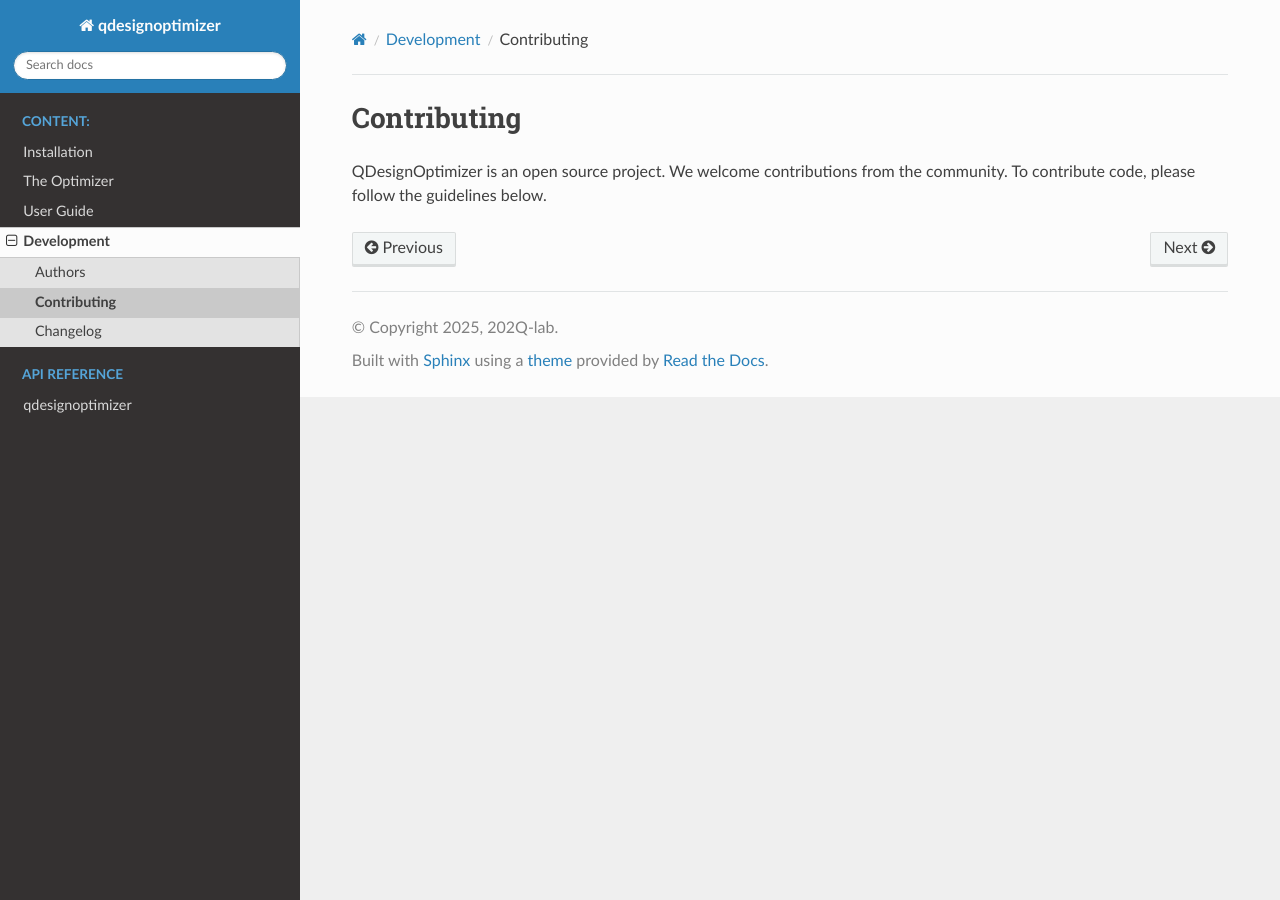
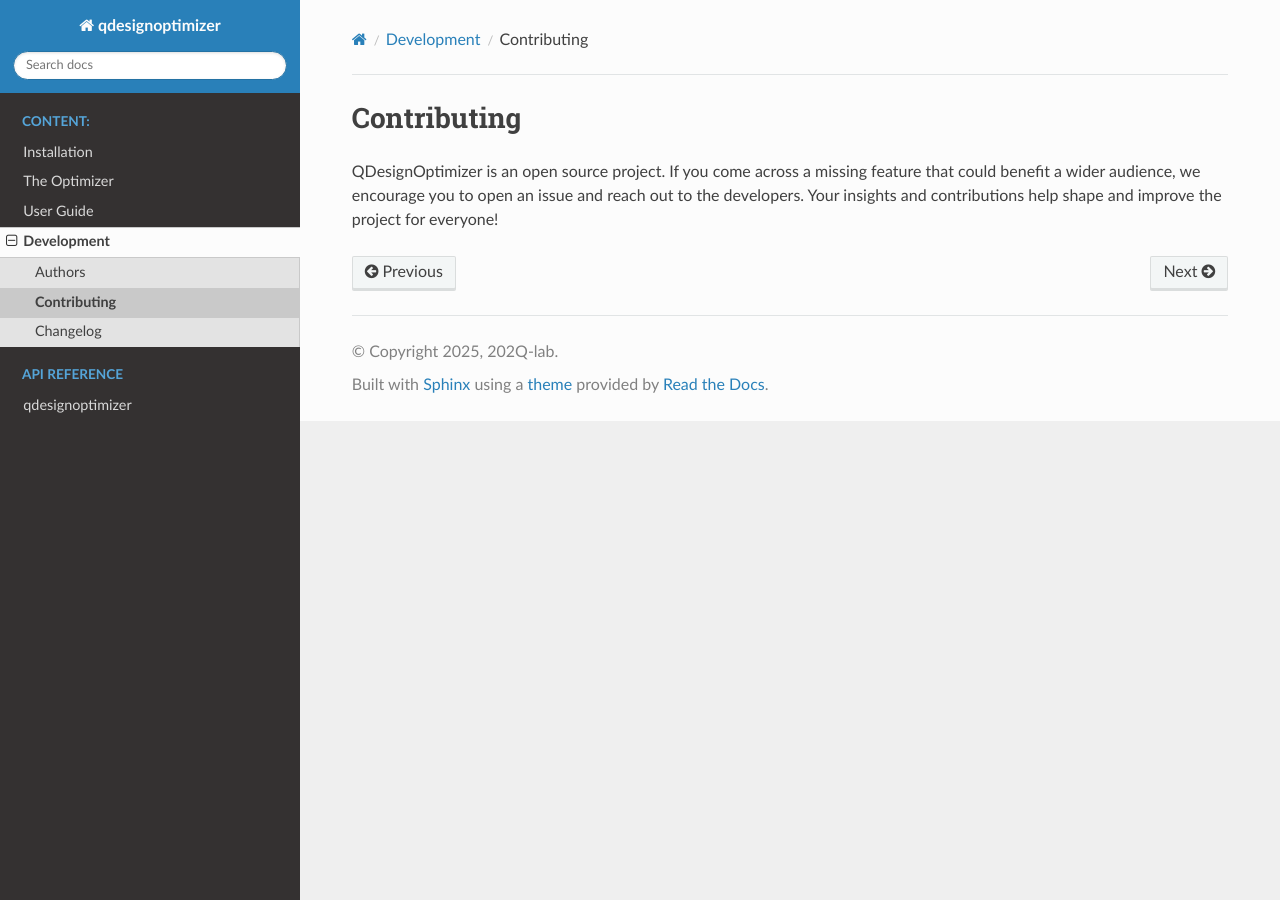
Before and after one commit to 202Q-lab/QDesignOptimizer, a Sphinx documentation site: the page built from docs/source/contributing.rst, in a window 1280 px wide. Built offline with Sphinx 7.4.7 and the Read the Docs theme 3.1.0, drawn with Linux system fonts in a browser that asks for light colours; pages that are not in the unit, such as notebooks, are missing from menus; the version number is read from the project's files by our own code.

Commit message:
fix contrib and installation

```diff
--- a/docs/source/contributing.rst
+++ b/docs/source/contributing.rst
@@ -1,4 +1,3 @@
 Contributing
 ========================
-QDesignOptimizer is an open source project. We welcome contributions from the community.
-To contribute code, please follow the guidelines below.
+QDesignOptimizer is an open source project. If you come across a missing feature that could benefit a wider audience, we encourage you to open an issue and reach out to the developers. Your insights and contributions help shape and improve the project for everyone!
--- a/docs/source/installation.rst
+++ b/docs/source/installation.rst
@@ -71,7 +71,7 @@
 - Analysis and testing tools
 - Pre-commit hooks for code quality
 
-In order to build the documentation yourself, you also need to install `pandoc <https://pandoc.org/>`_.
+In order to build the documentation yourself, you also need to install `pandoc <https://pandoc.org/>`_ (And probably need to restart your PC to set the path variables correctly). You can build the documentation by running ``poetry run sphinx-build -b html docs/source docs/_build/htm``.
 
 
 Install Ansys
```
